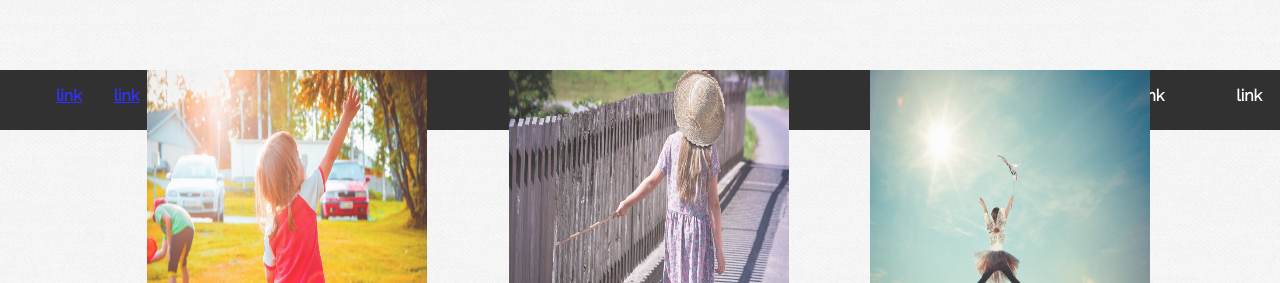
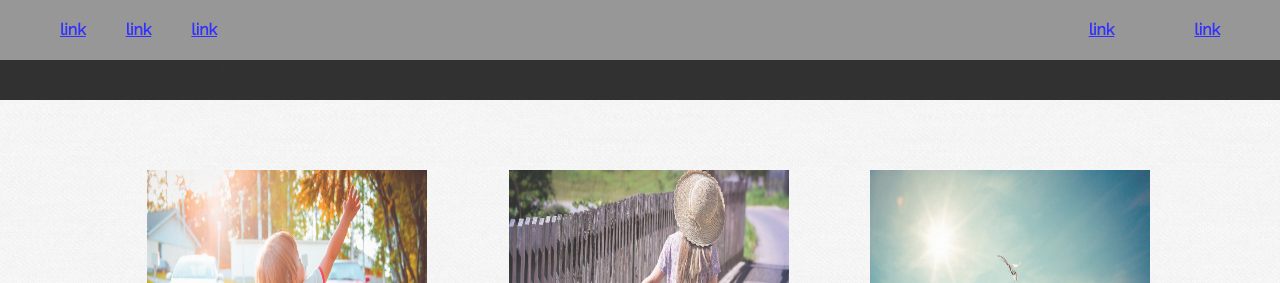
Before and after one commit to trrapp12/PURE-ENERGY, a plain HTML site: page index.html in a window 1280 px wide. Shown: the top 283 px of the page. Drawn offline with Linux system fonts and the light colour scheme.

Commit message:
style(config) Fix nav margins, link vertical center
move nav bar up, make links hoverable

```diff
--- a/index.html
+++ b/index.html
@@ -13,21 +13,25 @@
     <nav>
       <div class="align-left" >
         <ul>
-          <li class="nav-li"><a href="https://online.theironyard.com/paths/542/units/3455/assignments/8966">link</a></li>
-          <li class="nav-li"><a href="https://online.theironyard.com/paths/542/units/3455/assignments/8966">link</a></li>
-          <li class="nav-li"><a href="https://online.theironyard.com/paths/542/units/3455/assignments/8966">link</a></li>
+          <li class="nav-li"><a class="example" href="https://online.theironyard.com/paths/542/units/3455/assignments/8966">link</a></li>
+          <li class="nav-li"><a class="example" href="https://online.theironyard.com/paths/542/units/3455/assignments/8966">link</a></li>
+          <li class="nav-li"><a class="example" href="https://online.theironyard.com/paths/542/units/3455/assignments/8966">link</a></li>
         </ul>
       </div>
       <div class="align-right">
-        <div class="button" id="right-border">
+        <div class="button">
           <ul>
-            <li class="nav-li" style="margin-top:0"><a href="https://online.theironyard.com/paths/542/units/3455/assignments/8966"></a>link</li>
+            <li class="nav-li"><a class="example" href="https://online.theironyard.com/paths/542/units/3455/assignments/8966">link</a></li>
         </div>
         <div class="button" id="right-border">
-          <li class="nav-li" style="margin-top:0"><a href="https://online.theironyard.com/paths/542/units/3455/assignments/8966"></a>link</li>
+          <li class="nav-li"><a class="example"  href="https://online.theironyard.com/paths/542/units/3455/assignments/8966">link</a></li>
         </div>
       </div>
+
     </nav>
+    <div class="second-nav">
+
+    </div>
     <div class="center-whole">
       <div class="row">
         <div class="" style="height:200px">
--- a/project.css
+++ b/project.css
@@ -42,10 +42,21 @@ body{
 }
 
 nav {
+  top: 0;
   width: 100%;
   height: 60px;
+  background-color: gray;
+  position: fixed;
+  z-index: 100;
+}
+
+.second-nav {
+  top:40px;
+  width: 100%;
+  position: fixed;
   background-color: black;
-  position: fixed;
+  height: 60px;
+  z-index: -10;
 }
 
 ul {
@@ -69,10 +80,11 @@ li {
   margin-bottom: -1em, 0, 1em, 0;
   padding: 10px;
 }
+
 .nav-li {
   color: white;
   text-decoration: none;
-  margin: 1em 1em 1em 1em;
+  margin: 1.25em 1.25em 1.25em 1.25em;
   padding-bottom: 2px;
   z-index: 5;
   list-style: none;
@@ -86,8 +98,8 @@ li {
 .align-right {
   text-align: center;
   float: right;
-  padding-right: 2px;
-  padding-bottom: 10px;
+  padding-right: 2.5em;
+  padding-bottom: 1em;
 }
 
 /*#banner {
@@ -137,6 +149,8 @@ p {
   width: 90%;
   margin-left: auto;
   margin-right: auto;
+  top: 100px;
+  position: relative;
 }
 
 h1 {
@@ -160,8 +174,16 @@ a:visited {
   color:transparent;
 }
 
-a:active {
-  color:green;
+a.example {
+    color: black;
+    -webkit-transition: color 100ms ease-out 1s;
+    -moz-transition: color 100ms ease-out 1s;
+    -o-transition: color 100ms ease-out 1s;
+    transition: color 100ms ease-out 1s;
+}
+
+a.example:hover {
+  color: #CCCCCC;
 }
 
 a:link {
@@ -178,8 +200,3 @@ a:link {
 .clear {
   clear: both;
 }
-
-#right-border {
-  padding:0;
-  margin-top: 16px;
-}
```
